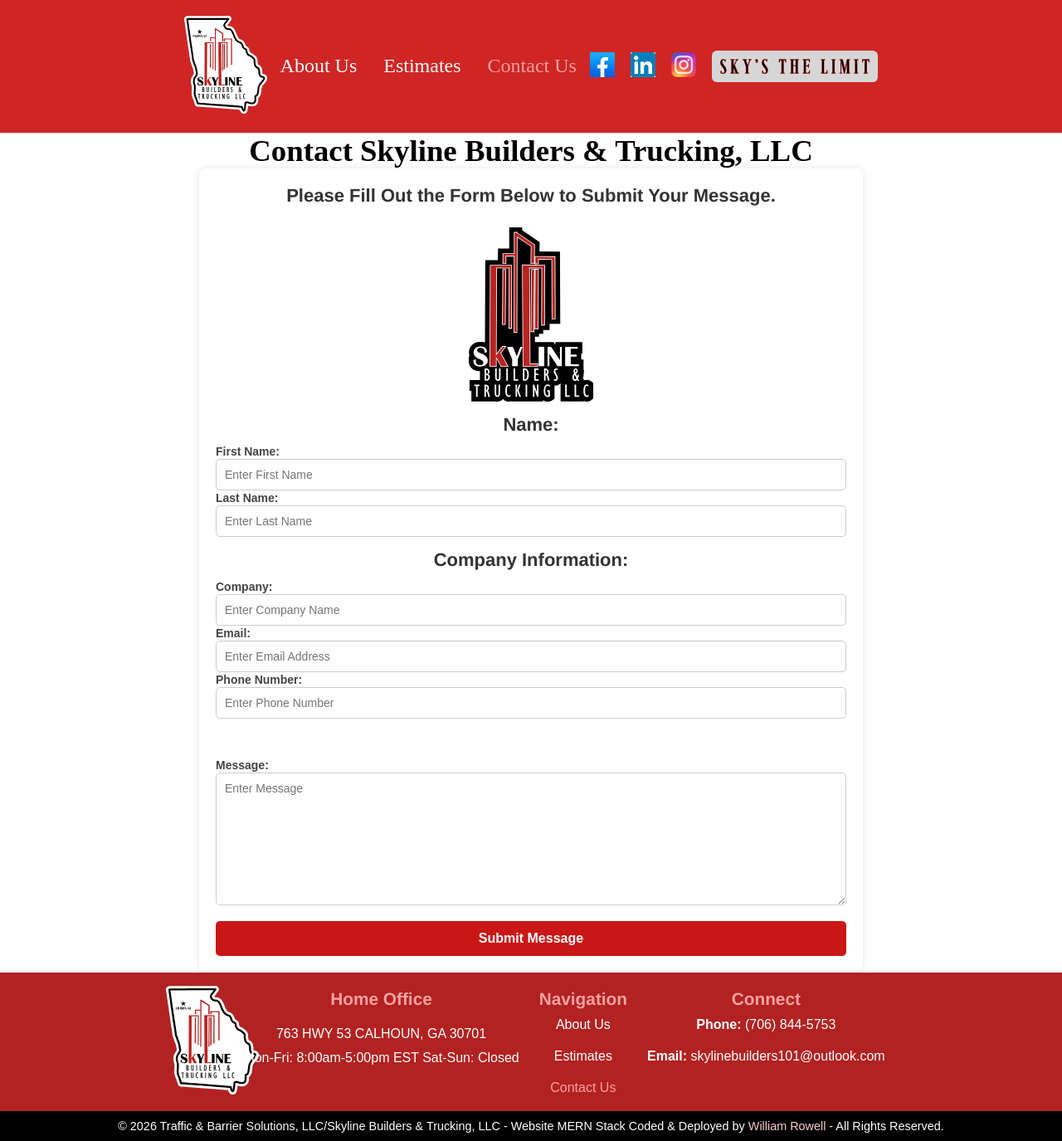
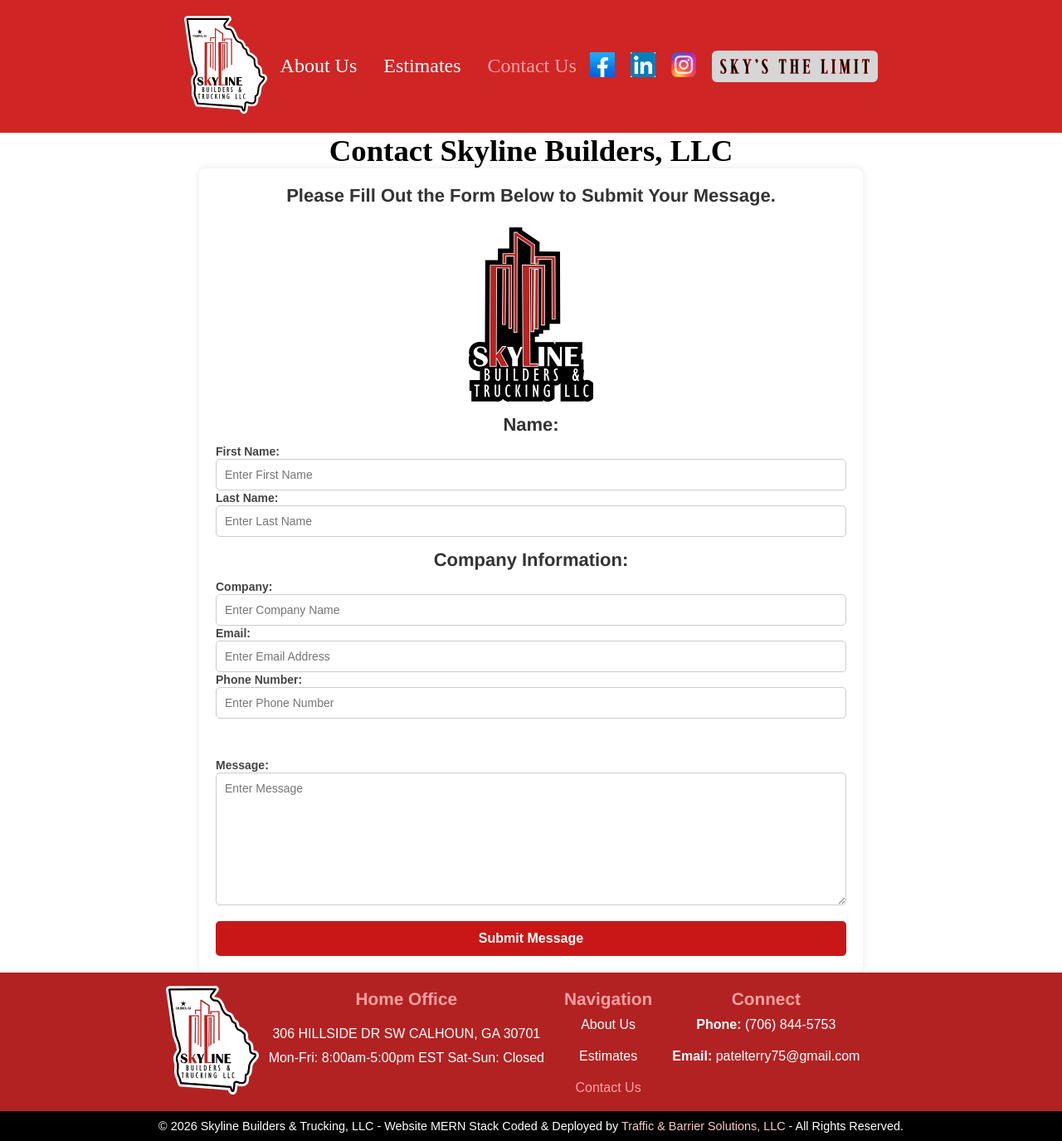
Before and after one commit to trafficBSolutions/Skyline-Builders, a React (Vite) app: page /contact-us in a window 1280 px wide. Shown: the whole page at 83% size. Built offline with nearby package versions, Linux system fonts and the light colour scheme; a web font is replaced by a local one.

Commit message:
Update contact form and footer information

```diff
--- a/src/pages/contact-us.jsx
+++ b/src/pages/contact-us.jsx
@@ -106,7 +106,7 @@ const Contact = () => {
                 <main className="contact-main">
                 <div className="estimate-div">
                 <h1 className="contact-top-h1">
-                    Contact Skyline Builders & Trucking, LLC
+                    Contact Skyline Builders, LLC
                 </h1>
                 <form className="estimate-form" onSubmit={handleSubmit}>
                 <h1 className="estimate-form-h1">Please Fill Out the Form Below to Submit Your Message.</h1>
@@ -196,7 +196,7 @@ const Contact = () => {
                     <h2 className="footer-office-h2">Home Office</h2>
                     <div className="address-office">
                         <p className="address-p">
-                        763 HWY 53
+                        306 HILLSIDE DR SW
                         CALHOUN, GA 30701
                         </p>
                     </div>
@@ -226,15 +226,15 @@ const Contact = () => {
                         <h2 className="footer-location-h2">Connect</h2>
                         <div className="footer-connect">
                         <a href="tel:+17068445753" className="footer-p"><b className="footer-b">Phone:</b> (706) 844-5753</a>
-                    <a href="mailto: skylinebuilders101@outlook.com" className="footer-email"><b  className="footer-b">Email:</b> skylinebuilders101@outlook.com</a>
+                    <a href="mailto: patelterry75@gmail.com" className="footer-address"><b  className="footer-b">Email:</b> patelterry75@gmail.com</a>
                     </div>
                     </div>
                     </div>
 
             </footer>
             <div className="footer-copyright">
-      <p className="footer-copy-p">&copy; 2026 Traffic & Barrier Solutions, LLC/Skyline Builders & Trucking, LLC -
-        Website MERN Stack Coded & Deployed by <a className="footer-face"href="https://www.facebook.com/will.rowell.779" target="_blank" rel="noopener noreferrer">William Rowell</a> - All Rights Reserved.</p>
+      <p className="footer-copy-p">&copy; 2026 Skyline Builders & Trucking, LLC -
+         Website MERN Stack Coded & Deployed by <a className="footer-face"href="https://www.trafficbarriersolutions.com" target="_blank" rel="noopener noreferrer">Traffic & Barrier Solutions, LLC</a> - All Rights Reserved.</p>
     </div>
             </div>
         )
```
